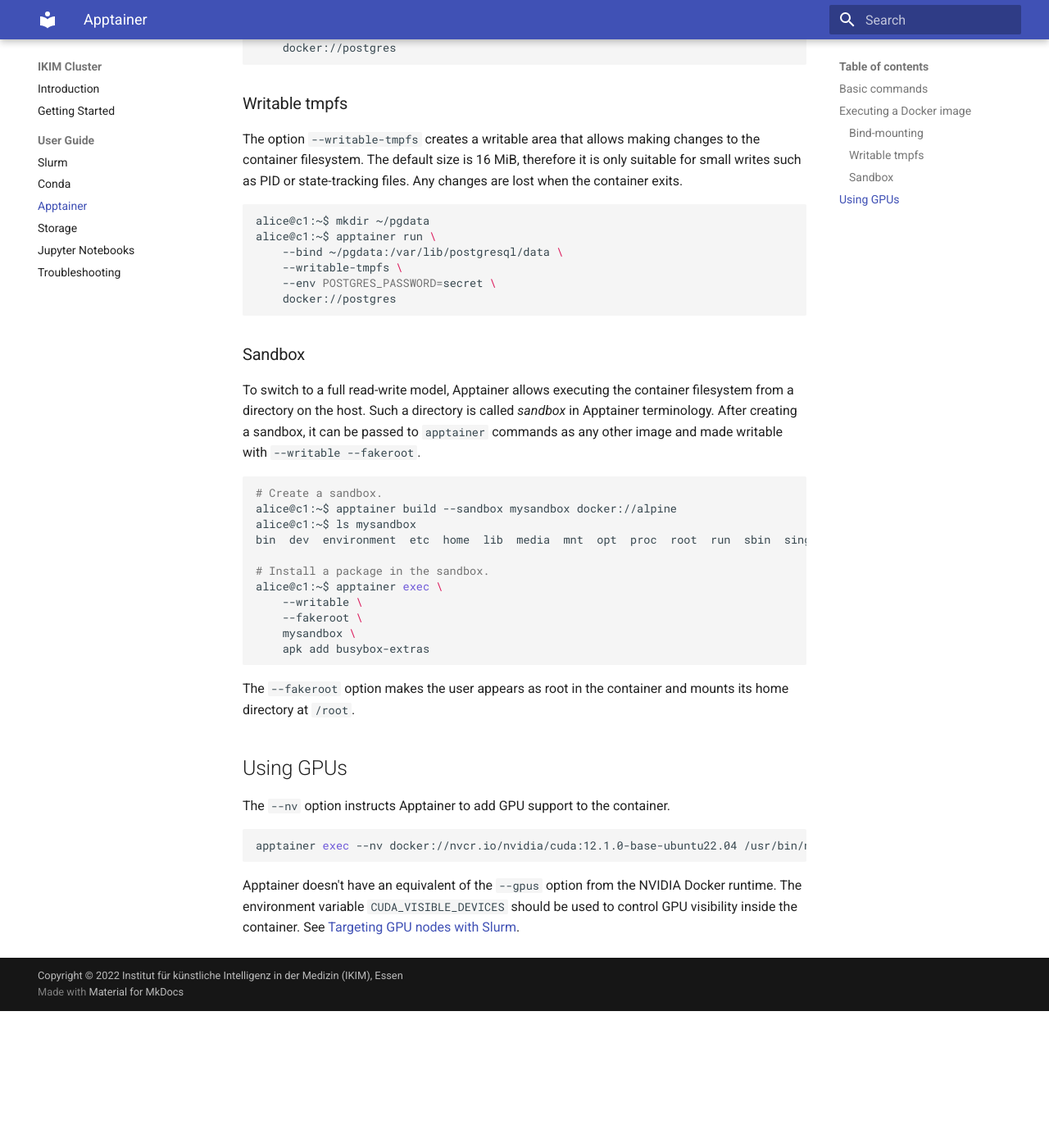
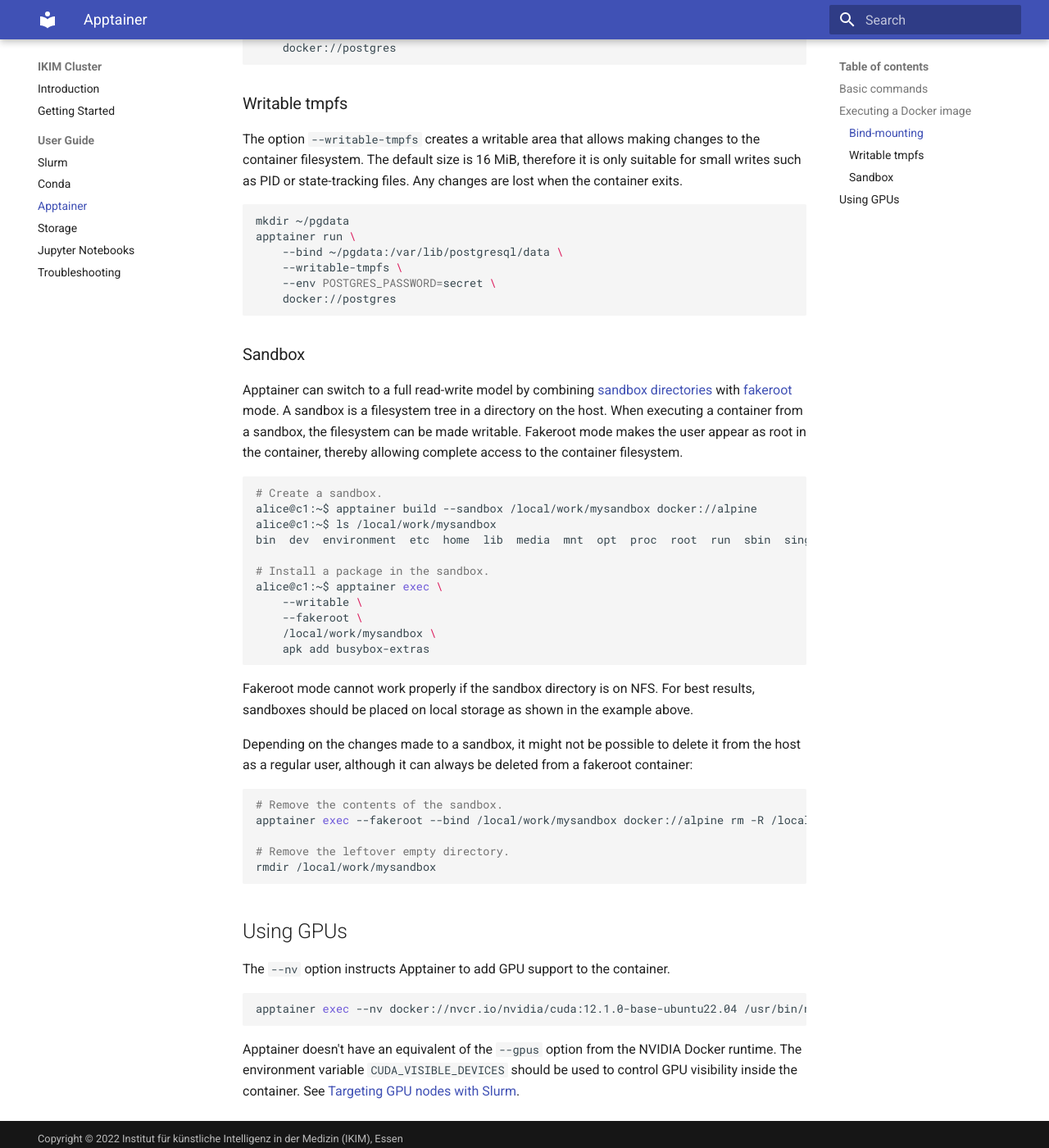
Before and after one commit to IKIM-Essen/ClusterDocs, an MkDocs documentation site: the page built from docs/apptainer.md, in a window 1280 px wide and 1400 px high, scrolled down 1515 px. Shown: the whole window at 82% size. Built offline with MkDocs 1.6.1 and Material for MkDocs 9.7.7, drawn with Linux system fonts in a browser that asks for light colours; before the commit the page ends 2748 px from its top, so only the background shows below that; some of the changed text lies outside the part shown.

Commit message:
Indicate that sandboxes should go on local storage

````diff
--- a/docs/apptainer.md
+++ b/docs/apptainer.md
@@ -49,8 +49,8 @@
 If a Docker image expects to be able to write in specific locations, they can simply be mounted in the container while preserving the read-only mode for the rest of the filesystem. For example:
 
 ```sh
-alice@c1:~$ mkdir ~/pgrun ~/pgdata
-alice@c1:~$ apptainer run \
+mkdir ~/pgrun ~/pgdata
+apptainer run \
     --bind ~/pgdata:/var/lib/postgresql/data \
     --bind ~/pgrun:/var/run/postgresql \
     --env POSTGRES_PASSWORD=secret \
@@ -62,8 +62,8 @@
 The option `--writable-tmpfs` creates a writable area that allows making changes to the container filesystem. The default size is 16 MiB, therefore it is only suitable for small writes such as PID or state-tracking files. Any changes are lost when the container exits.
 
 ```sh
-alice@c1:~$ mkdir ~/pgdata
-alice@c1:~$ apptainer run \
+mkdir ~/pgdata
+apptainer run \
     --bind ~/pgdata:/var/lib/postgresql/data \
     --writable-tmpfs \
     --env POSTGRES_PASSWORD=secret \
@@ -72,23 +72,33 @@
 
 ### Sandbox
 
-To switch to a full read-write model, Apptainer allows executing the container filesystem from a directory on the host. Such a directory is called _sandbox_ in Apptainer terminology. After creating a sandbox, it can be passed to `apptainer` commands as any other image and made writable with `--writable --fakeroot`.
+Apptainer can switch to a full read-write model by combining [sandbox directories][sandbox-directories] with [fakeroot] mode. A sandbox is a filesystem tree in a directory on the host. When executing a container from a sandbox, the filesystem can be made writable. Fakeroot mode makes the user appear as root in the container, thereby allowing complete access to the container filesystem.
 
 ```sh
 # Create a sandbox.
-alice@c1:~$ apptainer build --sandbox mysandbox docker://alpine
-alice@c1:~$ ls mysandbox
+alice@c1:~$ apptainer build --sandbox /local/work/mysandbox docker://alpine
+alice@c1:~$ ls /local/work/mysandbox
 bin  dev  environment  etc  home  lib  media  mnt  opt  proc  root  run  sbin  singularity  srv  sys  tmp  usr  var
 
 # Install a package in the sandbox.
 alice@c1:~$ apptainer exec \
     --writable \
     --fakeroot \
-    mysandbox \
+    /local/work/mysandbox \
     apk add busybox-extras
 ```
 
-The `--fakeroot` option makes the user appears as root in the container and mounts its home directory at `/root`.
+Fakeroot mode cannot work properly if the sandbox directory is on NFS. For best results, sandboxes should be placed on local storage as shown in the example above.
+
+Depending on the changes made to a sandbox, it might not be possible to delete it from the host as a regular user, although it can always be deleted from a fakeroot container:
+
+```sh
+# Remove the contents of the sandbox.
+apptainer exec --fakeroot --bind /local/work/mysandbox docker://alpine rm -R /local/work/mysandbox
+
+# Remove the leftover empty directory.
+rmdir /local/work/mysandbox
+```
 
 ## Using GPUs
 
@@ -101,3 +111,5 @@
 Apptainer doesn't have an equivalent of the `--gpus` option from the NVIDIA Docker runtime. The environment variable `CUDA_VISIBLE_DEVICES` should be used to control GPU visibility inside the container. See [Targeting GPU nodes with Slurm](./slurm.md).
 
 [apptainer]: https://apptainer.org
+[sandbox-directories]: https://apptainer.org/docs/user/main/quick_start.html#sandbox-directories
+[fakeroot]: https://apptainer.org/docs/user/main/fakeroot.html
````
